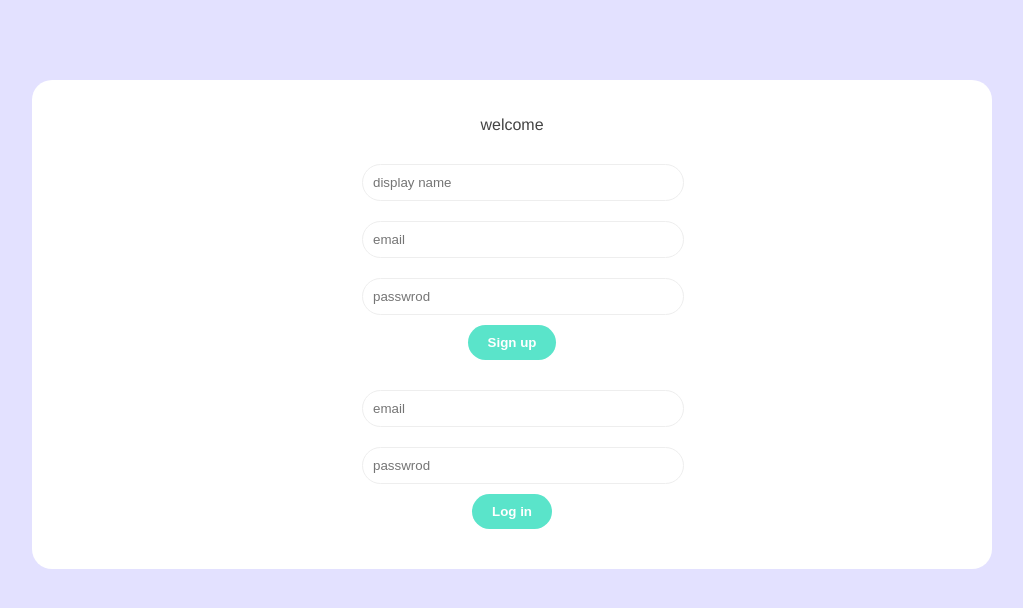
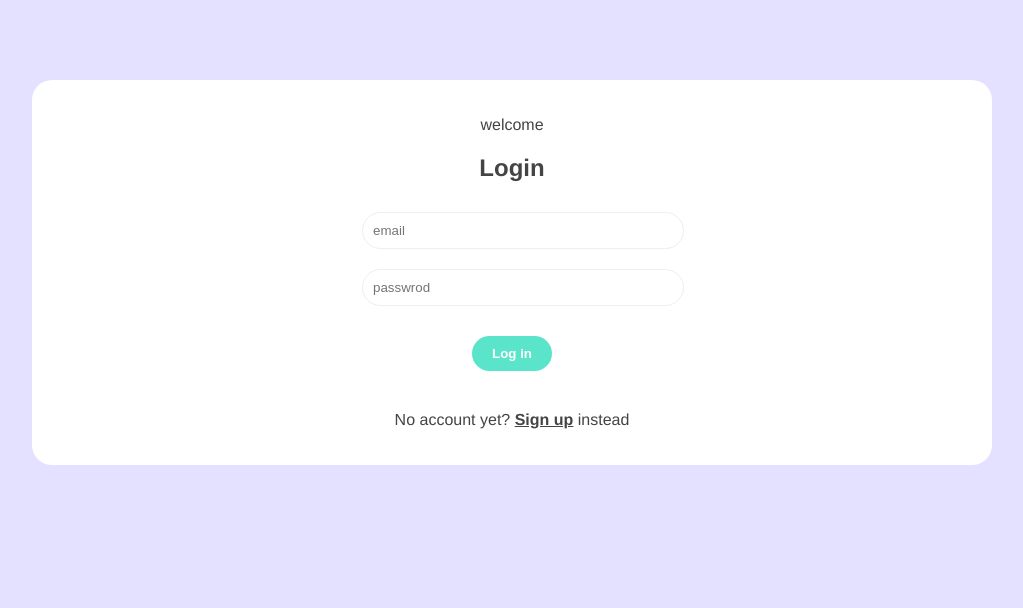
Before and after one commit to themis1986/live_chatroom, a Vue app: page / in a window 1280 px wide. Shown: the top 608 px of the page, without its empty margins (128-1151 px from the left). Built offline with nearby package versions, Linux system fonts and the light colour scheme.

Commit message:
Added logic for switching between login and signup forms

```diff
--- a/src/views/Welcome.vue
+++ b/src/views/Welcome.vue
@@ -1,19 +1,38 @@
+import { ref } from "vue";
 <template>
   <div class="welcome container">
     <p>welcome</p>
-    <SignupForm />
-    <LoginForm />
+    <div v-if="showLogin">
+      <h2>Login</h2>
+      <LoginForm />
+      <p>
+        No account yet?
+        <span @click="showLogin = !showLogin">Sign up</span> instead
+      </p>
+    </div>
+    <div v-else>
+      <h2>Sign up</h2>
+      <SignupForm />
+      <p>
+        Already registered?
+        <span @click="showLogin = !showLogin">Login</span> instead
+      </p>
+    </div>
   </div>
 </template>
 
 <script>
+import { ref } from "vue";
+
 import SignupForm from "../components/SignupForm.vue";
 import LoginForm from "../components/LoginForm.vue";
 
 export default {
   components: { SignupForm, LoginForm },
   setup() {
-    return {};
+    const showLogin = ref(true);
+
+    return { showLogin };
   },
 };
 </script>
@@ -45,4 +64,14 @@
   color: #999;
   margin: 10px auto;
 }
+
+.welcome span {
+  font-weight: bold;
+  text-decoration: underline;
+  cursor: pointer;
+}
+
+.welcome button {
+  margin: 20px auto;
+}
 </style>
```
